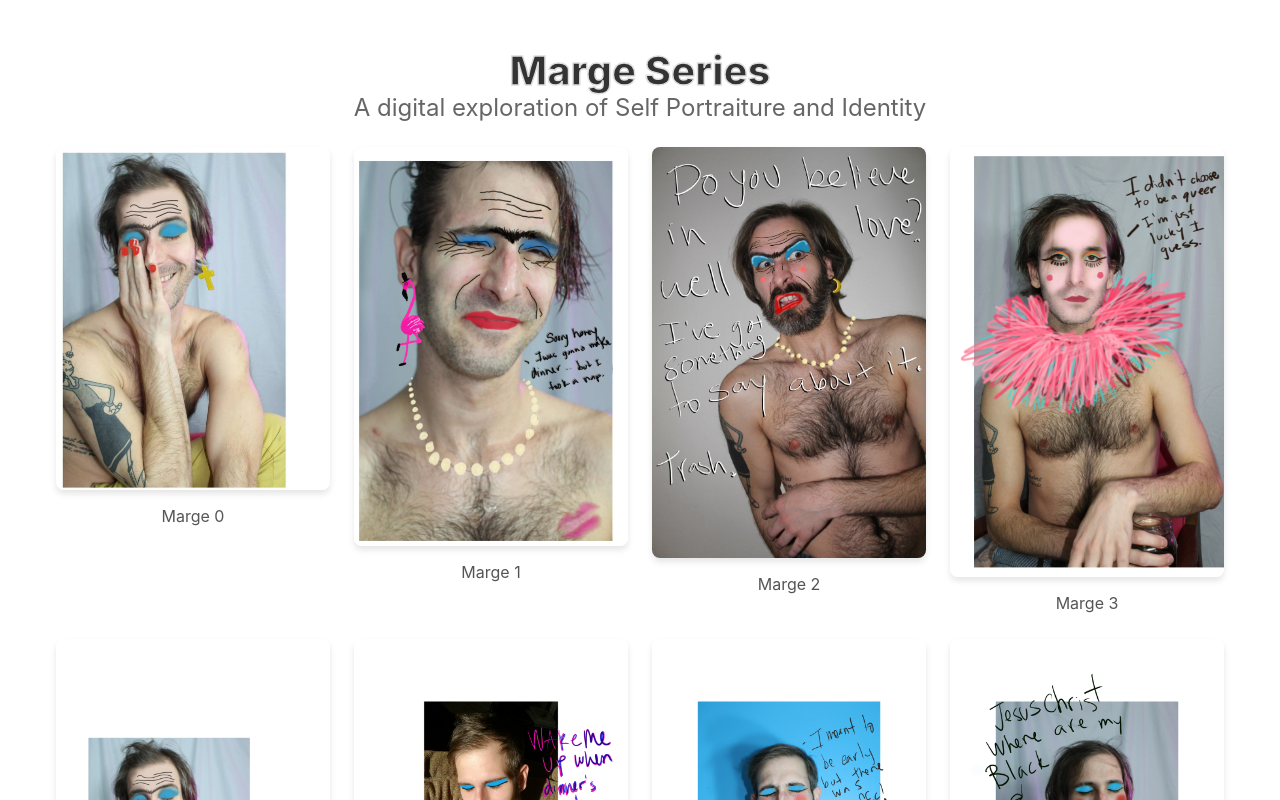
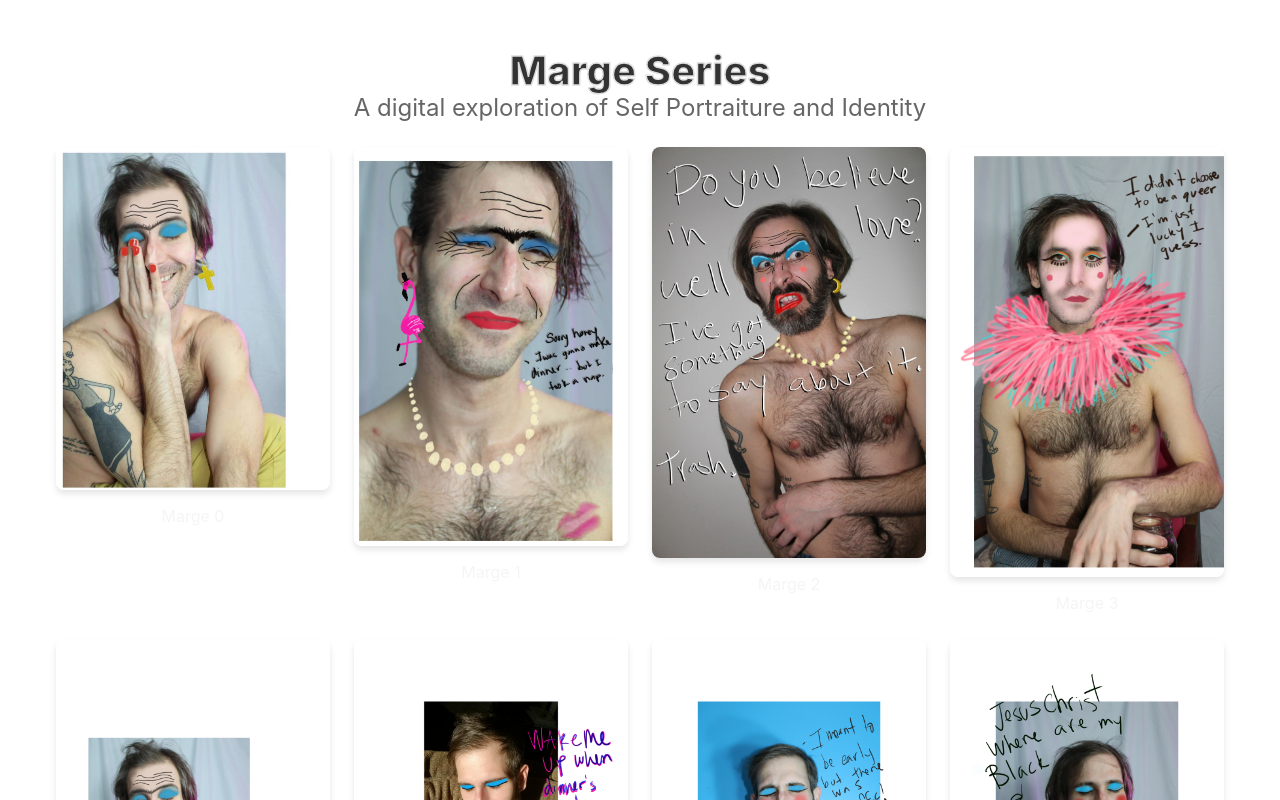
Before and after one commit to tbarns/gallery, a React (Create React App) app: page /marge in a window 1280 px wide. Shown: the top 800 px of the page. Built offline with nearby package versions, Linux system fonts and the light colour scheme.

Commit message:
added marge page

```diff
--- a/src/components/MargeSeries.css
+++ b/src/components/MargeSeries.css
@@ -1,3 +1,7 @@
+body{
+  color: whitesmoke;
+}
+
 .marge-series-container {
     margin: 2rem auto;
     padding: 1rem;
@@ -25,5 +29,5 @@
   .marge-title {
     margin-top: 0.5rem;
     font-size: 1rem;
-    color: #555;
+    color: whitesmoke;
   }
```
